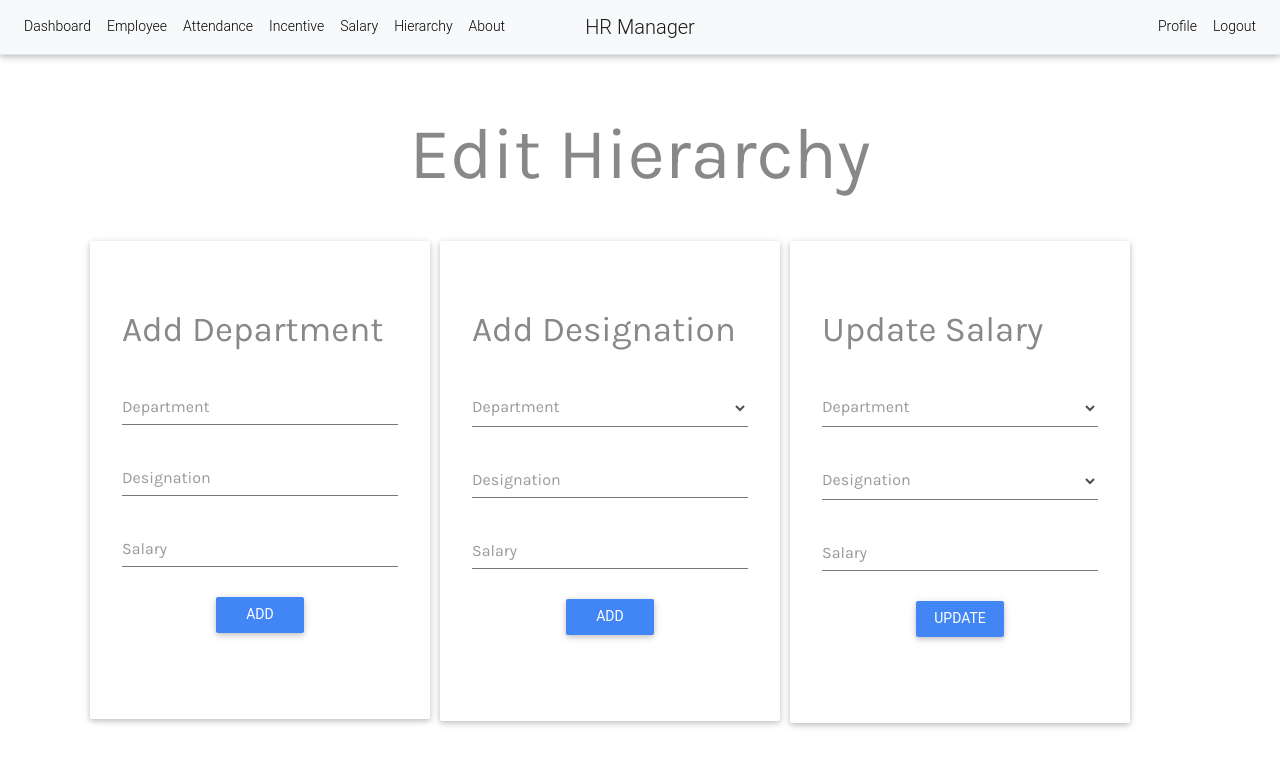
After one commit to luvk1412/HRManager, a Flask app: page /hierarchy in a window 1280 px wide. The commit adds this page. Shown: the top 767 px of the page. Run offline with Flask 2, Linux system fonts and the light colour scheme; a user stored in the database is signed in; data comes from the database, SQL or seed files in the repository; some libraries are stand-ins or nearby versions; some web fonts are replaced.

Commit message:
Added Hierarchy page and made other small changes

```diff
--- a/app.py
+++ b/app.py
@@ -1,4 +1,4 @@
-from flask import Flask, render_template, flash, redirect, request, url_for, session, logging
+from flask import Flask, render_template, flash, redirect, request, url_for, session, logging, jsonify
 from wtforms import Form, StringField, TextAreaField, PasswordField, validators, SelectField,FileField
 from flask_wtf.file import FileField
 from passlib.hash import sha256_crypt
@@ -27,7 +27,6 @@ mysql = MySQL(app)
 photos = UploadSet('photos', IMAGES)
 app.config['UPLOADED_PHOTOS_DEST'] = 'static/images'
 configure_uploads(app, photos)
-login = False
 
 
 # Checking autharised acces for non admin lgoin
@@ -348,7 +347,6 @@ def login():
 @app.route('/logout')
 def logout():
 	session.clear()
-	login=False
 	flash('You are now logged out', 'success')
 	return redirect(url_for('login'))
 
@@ -408,11 +406,13 @@ def register():
 # Add employee
 			# Employee form
 class emp_form(Form):
-	name = StringField('Name', [validators.DataRequired(), validators.Length(min = 1,max = 50)],render_kw={"required": ""})
-	gender=SelectField('Gender', choices=[('male','male'), ('female','female'), ('other', 'other')],render_kw={"required": ""})
-	email = StringField('Email', [validators.DataRequired(),validators.Length(min = 1,max = 50)],render_kw={"required": ""})
-	department = SelectField('Department', choices=[('Overall','Overall'), ('Finance', 'Finance'), ('Research', 'Research'), ('Sales', 'Sales'), ('Marketing', 'Marketing')],render_kw={"required": ""})
-	designation = SelectField('Designation', choices=[('Ceo', 'Ceo'), ('HOD', 'HOD'), ('Manager', 'Manager'), ('Employee', 'Employee'),  ('Intern', 'Intern'),  ('Peon', 'Peon')],render_kw={"required": ""})
+	name = StringField('Department', [validators.DataRequired(), validators.Length(min = 1,max = 50)],render_kw={"required": ""})
+	gender=SelectField('Gender', choices=[('',''),('male','male'), ('female','female'), ('other', 'other')],render_kw={"required": ""})
+	email = StringField('Email', [validators.DataRequired(),validators.Length(min = 1,max = 50), validators.Email()],render_kw={"required": ""})
+	# cur = mysql.connection.cursor()
+	# result = cur.execute("SELECT department FROM salary");
+	department = SelectField('Department', choices=[('','')],render_kw={"required": ""})
+	designation = SelectField('Designation', choices=[('','')],render_kw={"required": ""})
 	password = PasswordField('Password', [
 		validators.DataRequired(),
 		validators.Length(min = 5,max = 50),
@@ -436,6 +436,23 @@ class emp_form(Form):
 @is_admin_logged_in
 def add_employee():
 	form = emp_form(request.form)
+	cur_ = mysql.connection.cursor()
+	res = cur_.execute("SELECT * FROM salary")
+	depts = []
+	desigs = []
+	form.department.choices = [('','')]
+	form.designation.choices = [('','')]
+	for _ in range(res):
+		tmp = cur_.fetchone()
+		if tmp['department'] not in depts:
+			depts.append(tmp['department'])
+		if tmp['designation'] not in desigs:
+			desigs.append(tmp['designation'])
+	for i in depts:
+		form.department.choices += [(i,i)]
+	for i in desigs:
+		form.designation.choices += [(i,i)]
+	cur_.close()
 	if request.method == 'POST' and form.validate():
 		name = form.name.data
 		gender = form.gender.data
@@ -445,12 +462,6 @@ def add_employee():
 		email = form.email.data
 		department = form.department.data
 		designation = form.designation.data
-		if department == 'Overall' and (designation != 'Peon' and designation != 'Ceo'):
-			error='Overall can be Ceo or Peon'
-			return render_template('add_employee.html', form=form, error=error)
-		if department != 'Overall' and (designation == 'Peon' or designation == 'Ceo'):
-			error='Ceo or Peon can only be overall'
-			return render_template('add_employee.html', form=form, error=error)
 		address = form.address.data
 		city = form.city.data
 		state = form.state.data
@@ -459,6 +470,14 @@ def add_employee():
 		contact = form.contact.data
 		password = sha256_crypt.encrypt(str(form.password.data))
 		cur = mysql.connection.cursor()
+		result = cur.execute("SELECT designation FROM salary where department=%s",[department])
+		tmp = []
+		for _ in range(result):
+			data = cur.fetchone()
+			tmp.append(data['designation'])
+		if designation not in tmp:
+			error='The following combination of department and designation is not available'
+			return render_template('add_employee.html', form=form, error=error)
 		#finding cur date
 		ts = time.time()
 		timestamp = datetime.datetime.fromtimestamp(ts).strftime('%Y-%m-%d')
@@ -485,17 +504,143 @@ def add_employee():
 
 
 
+
+class add_dep(Form):
+	department = StringField('Department', [validators.DataRequired(), validators.Length(min = 1,max = 50)],render_kw={"required": ""})
+	designation = StringField('Designation', [validators.DataRequired(), validators.Length(min = 1,max = 50)],render_kw={"required": ""})
+	salary = StringField('Salary', [validators.DataRequired(), validators.Length(min = 1,max = 50)],render_kw={"required": ""})
+class add_des(Form):
+	department = SelectField('Department', choices=[('','')],render_kw={"required": ""})
+	designation = StringField('Designation', [validators.DataRequired(), validators.Length(min = 1,max = 50)],render_kw={"required": ""})
+	salary = StringField('Salary', [validators.DataRequired(), validators.Length(min = 1,max = 50)],render_kw={"required": ""})
+
+class upd_sal(Form):
+	department = SelectField('Department', choices=[('','')],render_kw={"required": ""})
+	designation = SelectField('Designation', choices=[('','')],render_kw={"required": ""})
+	salary = StringField('Salary', [validators.DataRequired(), validators.Length(min = 1,max = 50)],render_kw={"required": ""})
+
+
+@app.route('/hierarchy', methods=['GET', 'POST'])
+@is_logged_in
+def hierarchy():
+	form1 = add_dep(request.form)
+	form2 = add_des(request.form)
+	form3 = upd_sal(request.form)
+	cur_ = mysql.connection.cursor()
+	res = cur_.execute("SELECT * FROM salary")
+	depts = []
+	desigs = []
+	form2.department.choices = [('','')]
+	form3.department.choices = [('','')]
+	form3.designation.choices = [('','')]
+	for _ in range(res):
+		tmp = cur_.fetchone()
+		if tmp['department'] not in depts:
+			depts.append(tmp['department'])
+		if tmp['designation'] not in desigs:
+			desigs.append(tmp['designation'])
+	for i in depts:
+		form2.department.choices += [(i,i)]
+		form3.department.choices += [(i,i)]
+	for i in desigs:
+		form3.designation.choices += [(i,i)]
+	if request.method == 'POST':
+		if request.form['btn'] == 'form1' and form1.validate():
+			print("11")
+			department = form1.department.data
+			designation = form1.designation.data
+			salary = form1.salary.data
+			salary = int(salary)
+			cur = mysql.connection.cursor()
+			cur.execute("INSERT INTO salary(department,designation,amount_per_hour) VALUES(%s, %s, %s)", (department, designation, salary))
+			cur.connection.commit()
+			cur.close()
+			flash('Data added', 'success')
+		if request.form['btn'] == 'form2' and form2.validate():
+			print("22")
+			department = form2.department.data
+			designation = form2.designation.data
+			salary = form2.salary.data
+			salary = int(salary)
+			cur = mysql.connection.cursor()
+			cur.execute("INSERT INTO salary(department,designation,amount_per_hour) VALUES(%s, %s, %s)", (department, designation, salary))
+			cur.connection.commit()
+			cur.close()
+			flash('Designation and Salary added', 'success')
+		if request.form['btn'] == 'form3' and form3.validate():
+			print("33")
+			department = form3.department.data
+			designation = form3.designation.data
+			salary = form3.salary.data
+			salary = int(salary)
+			cur = mysql.connection.cursor()
+			result = cur.execute("SELECT designation FROM salary where department=%s",[department])
+			tmp = []
+			for _ in range(result):
+				data = cur.fetchone()
+				tmp.append(data['designation'])
+			if designation not in tmp:
+				error='The following combination of department and designation is not available'
+				return render_template('hierarchy.html', form1 = form1, form2 = form2, form3=form3, error=error)
+			cur.execute("UPDATE salary SET amount_per_hour=%s WHERE department=%s AND designation= %s", (salary, department, designation))
+			cur.connection.commit()
+			cur.close()
+			flash('Salary Updated', 'success')
+		return redirect(url_for('hierarchy'))
+	return render_template('hierarchy.html', form1 = form1, form2 = form2, form3=form3)
+
+
+@app.route('/make_admin/<string:id>', methods=['GET', 'POST'])
+@is_admin_logged_in
+def make_admin(id):
+	cur = mysql.connection.cursor()
+	id = int(id)
+	cur.execute("UPDATE employee SET admin=1 WHERE id=%s", [id])
+	mysql.connection.commit()
+	cur.close()
+	return jsonify("done"), 200
+
+@app.route('/remove_admin/<string:id>', methods=['GET', 'POST'])
+@is_admin_logged_in
+def remove_admin(id):
+	cur = mysql.connection.cursor()
+	id = int(id)
+	if id == 1:
+		return jsonify("cannot remove from admin"), 400
+
+	cur.execute("UPDATE employee SET admin=0 WHERE id=%s", [id])
+	mysql.connection.commit()
+	cur.close()
+	return jsonify("done"), 200
+
 @app.route('/')
 def index():
-	if login==True:
+	if session['logged_in']:
 		return redirect(url_for('dashboard'))
 	else:
 		return redirect(url_for('login'))
+# from flask import Response
 
+# @app.route("/")
+# def hello():
+#     return '''
+#         <html><body>
+#         Hello. <a href="/getPlotCSV" class="btn btn-primary">Click me.</a>
+#         </body></html>
+#         '''
 
+# @app.route("/getPlotCSV")
+# def getPlotCSV():
+#     # with open("outputs/Adjacency.csv") as fp:
+#     #     csv = fp.read()
+#     csv = '1,2,3\n4,5,6\n'
+#     return Response(
+#         csv,
+#         mimetype="text/csv",
+#         headers={"Content-disposition":
+#                  "attachment; filename=myplot.csv"})
 
-
-# Main
+# # Main
 
 
 if __name__ == '__main__':
--- a/static/main.css
+++ b/static/main.css
@@ -31,6 +31,16 @@
 }
 .col1 {
   margin-left : -43px;
+}
+
+.hcol1{
+  font-size:35px;
+  color:#888;
+  font-family:'Karla';
+  width:100%;
+}
+.col-md-4 {
+  margin :-10px;
 }
 .fileInput {
     cursor: pointer;
--- a/templates/add_employee.html
+++ b/templates/add_employee.html
@@ -13,9 +13,9 @@
 	        <div class="form-group">
 	            {{ render_field(form.gender, class_="form-control") }}
 	        </div>
-	        <div>
-        		<label for="from" style="font-size: 20px;">Date of Birth</label>
-         		<input type="date" class="form-control" name="dob" max="3000-12-31" min="1000-01-01" placeholder='From' style="width:100%;">
+	        <div class="form-group">
+        		<label  for="dob">Date of Birth</label>
+         		<input type="date" class="form-control"  id ="dob" name="dob" max="3000-12-31" min="1000-01-01"  style="width:100%;">
 	        </div>
 	        <div class="form-group">
 	            {{ render_field(form.email, class_="form-control") }}
--- /dev/null
+++ b/templates/hierarchy.html
@@ -0,0 +1,64 @@
+{% extends 'layout.html' %}
+
+{% block body %}
+{% from "includes/_formhelpers.html" import render_field %}
+<div class="container-fluid" style="margin-top: 10%;">
+<h1 align="center" style="color:#888; font-family:'Karla'; font-size:72px;">Edit Hierarchy</h1>
+<div class="row" style="margin-top: 5%;">
+    <div class="col-sm-4 col-md-4 col-lg-4">
+    <div class="hcol1 jumbotron" >
+		Add Department
+		<form method="POST" action="" enctype="multipart/form-data">
+			<div class="form-group">
+				{{ render_field(form1.department, class_="form-control") }}
+			</div>
+			<div class="form-group">
+				{{ render_field(form1.designation, class_="form-control") }}
+			</div>
+			<div class="form-group">
+				{{ render_field(form1.salary, class_="form-control") }}
+			</div>
+			<p align="center">
+			<button type="submit" class='btn btn-primary' name ='btn' value="form1">Add</button></p>
+		</form>
+		</div>
+    </div>
+    <div class="col-sm-4 col-md-4 col-lg-4">
+    <div class="hcol1 jumbotron" >
+		Add Designation
+		<form method="POST" action="" enctype="multipart/form-data">
+			<div class="form-group">
+				{{ render_field(form2.department, class_="form-control") }}
+			</div>
+			<div class="form-group">
+				{{ render_field(form2.designation, class_="form-control") }}
+			</div>
+			<div class="form-group">
+				{{ render_field(form2.salary, class_="form-control") }}
+			</div>
+			<p align="center">
+			<button type="submit" class='btn btn-primary' name='btn' value="form2">Add</button></p>
+		</form>
+</div>
+    </div>
+    <div class="col-sm-4 col-md-4 col-lg-4">
+    <div class="hcol1 jumbotron" >
+		Update Salary
+		<form method="POST" action="" enctype="multipart/form-data">
+			<div class="form-group">
+				{{ render_field(form3.department, class_="form-control") }}
+			</div>
+			<div class="form-group">
+				{{ render_field(form3.designation, class_="form-control") }}
+			</div>
+			<div class="form-group">
+				{{ render_field(form3.salary, class_="form-control") }}
+			</div>
+			<p align="center">
+			<button type="submit" class='btn btn-primary' name ='btn' value="form3">Update</button></p>
+		</form>
+</div>
+    </div>
+</div>
+</div>
+{% endblock %}
--- a/templates/includes/_navbar.html
+++ b/templates/includes/_navbar.html
@@ -23,6 +23,9 @@
             </li>
             <li class="nav-item">
                 <a class="nav-link" href="/salary">Salary</a>
+            </li>
+            <li class="nav-item">
+                <a class="nav-link" href="/hierarchy">Hierarchy</a>
             </li>
             {% endif %}
             <li class="nav-item">
--- a/templates/layout.html
+++ b/templates/layout.html
@@ -14,12 +14,15 @@
 		<script src="/static/js/jquerry.js"></script>
 		<script src="/static/js/bootstrap.min.js"></script>
 		<script type="text/javascript" src="/static/js/popper.min.js"></script>
-		<script type="text/javascript" src="/static/js/mdb.min.js"></script>
+		<!-- <script type="text/javascript" src="/static/js/mdb.min.js"></script> -->
 	<body>
 		{% include 'includes/_navbar.html' %}
 		<div class = "container">
 			{% include 'includes/_messages.html' %}
 			{% block body %}{% endblock %}
 		</div>
+		{% if session.logged_in %}
+		<div id="umiwebchat-container"></div><script>var LandbotLiveConfig = { index: 'https://landbot.io/u/H-36750-ABC8P1NWZ7P4QLTP/index.html', accent: '#c05c59' };</script><script src="https://static.helloumi.com/umiwebchat/umiwebchat.js" defer></script>
+		{% endif %}
 	</body>
 </html>
```
Also changed, not shown: templates/view_employee.html (+34 -2 lines).
